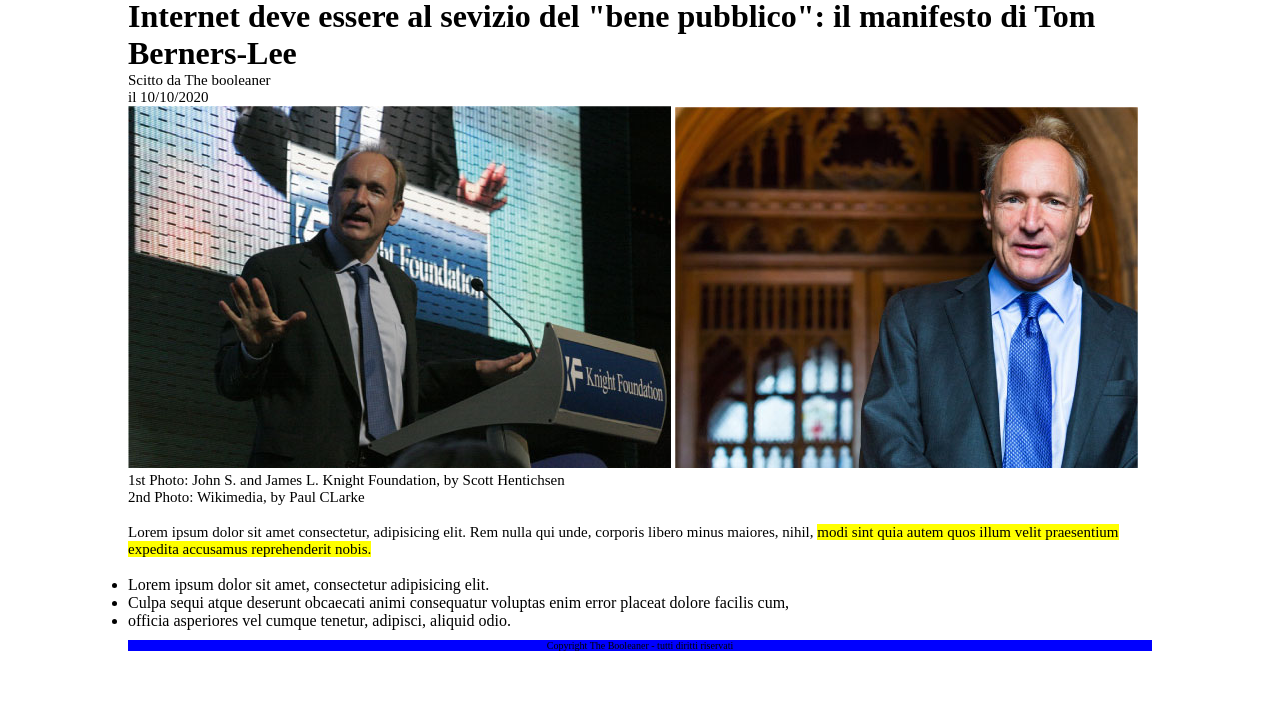
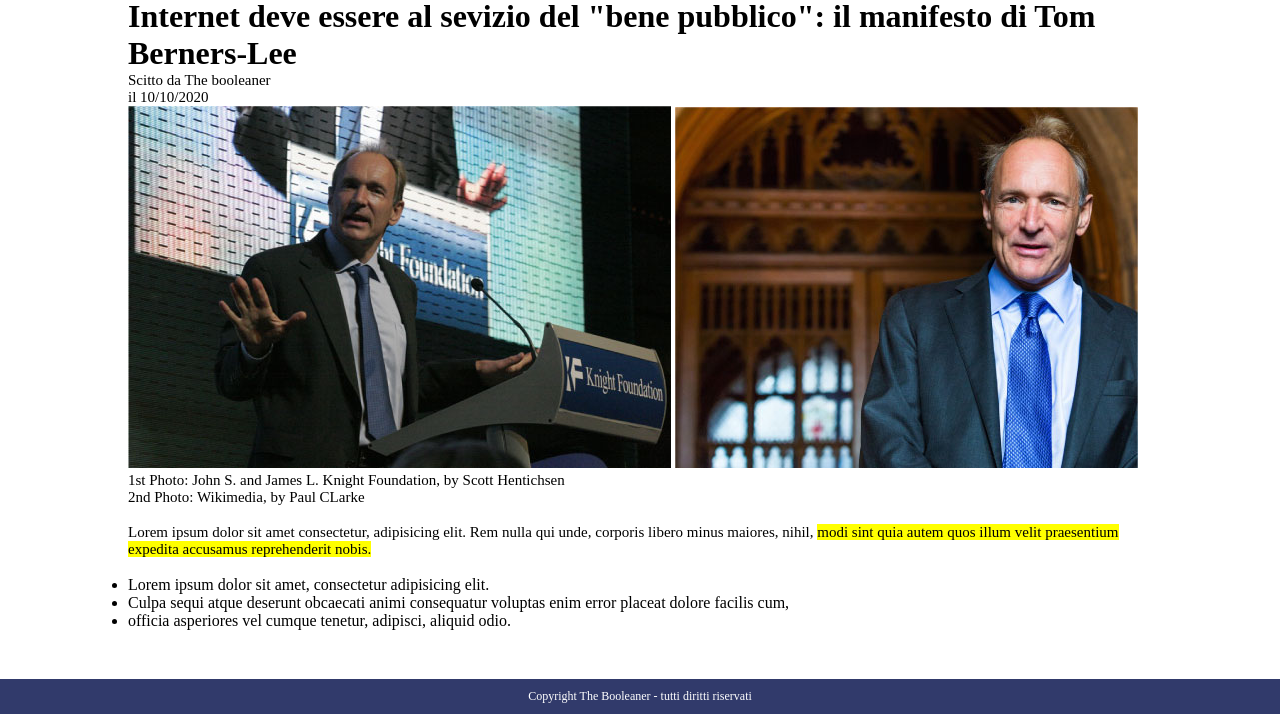
Before and after one commit to Giacom0Mancuso/html-css-booleaner, a plain HTML site: page index.html in a window 1280 px wide. Shown: the part 86-800 px from the top of the page. Drawn offline with Linux system fonts and the light colour scheme.

Commit message:
fixed the footer

```diff
--- a/css.css
+++ b/css.css
@@ -23,12 +23,18 @@ p{
     font-size: 15px;
 }
 footer{
-    width: 80%;
+    height: 100%;
     margin: 0 auto;
     text-align: center;
-    background-color: blue;
+    background-color: #313A6B;
+    height: max-content;
+    position: fixed;
+    left: 0;
+    bottom: 0;
+    width: 100%;
+ }
+.footer{
+    color: white;
+    margin: 10px;
+    font-size: 12px;
 }
-.footer{
-    margin: 10px;
-    font-size: 10px;
-}
```
